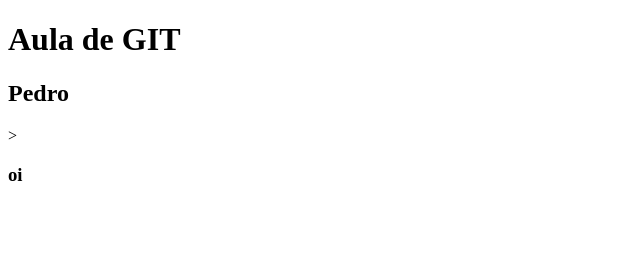
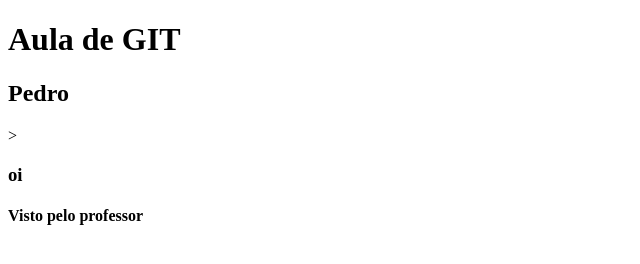
Before and after one commit to PheebThe1/projetogit, a plain HTML site: page index.html in a window 1280 px wide. Shown: the whole page, without its empty margins (0-640 px from the left). Drawn offline with Linux system fonts and the light colour scheme.

Commit message:
Add header 'Visto pelo professor' to index.html

```diff
--- a/index.html
+++ b/index.html
@@ -9,5 +9,6 @@
     <h1>Aula de GIT</h1>
     <h2>Pedro</h2>>
     <h3>oi</h3>
+    <h4>Visto pelo professor</h4>
 </body>
 </html>
```
